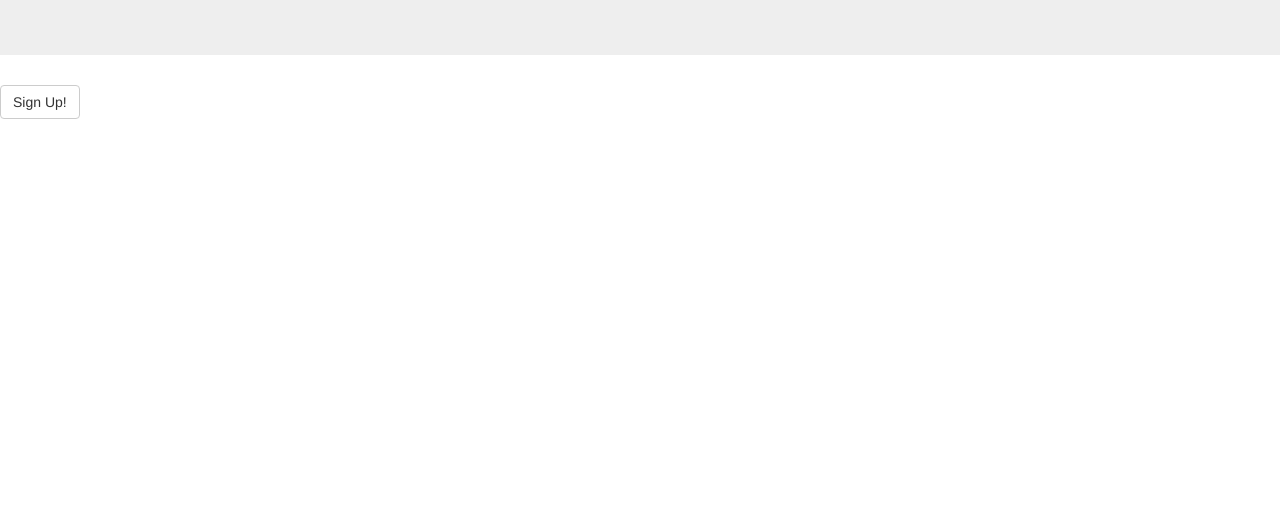
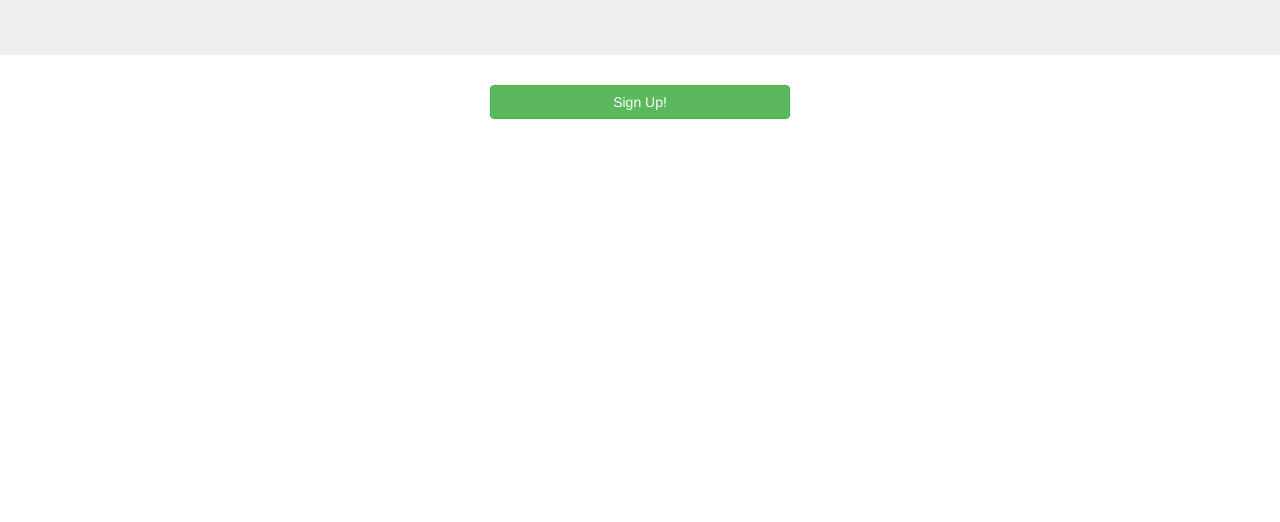
Before and after one commit to Codefornewark/bootstrap_newark, a plain HTML site: page index.html in a window 1280 px wide. Shown: the part 278-800 px from the top of the page. Drawn offline with Linux system fonts and the light colour scheme.

Commit message:
updated big-btn

```diff
--- a/index.html
+++ b/index.html
@@ -44,7 +44,7 @@
 			<h3>Lorem ipsum dolor sit amet, consectetur adipisicing elit. Sit, voluptas, voluptatibus, aut minus impedit odit inventore dolor ipsam ab quaerat quibusdam eum voluptatem doloribus illo nam dicta accusamus. Quae, saepe?</h3>
 		</div>
 
-		<div class="btn btn-default">Sign Up!</div>
+		<div class="btn btn-block btn-success big-btn">Sign Up!</div>
 	</section>
 
 </body>
--- a/main.css
+++ b/main.css
@@ -0,0 +1,4 @@
+.big-btn {
+	width:300px;
+	margin:auto;
+}
```
